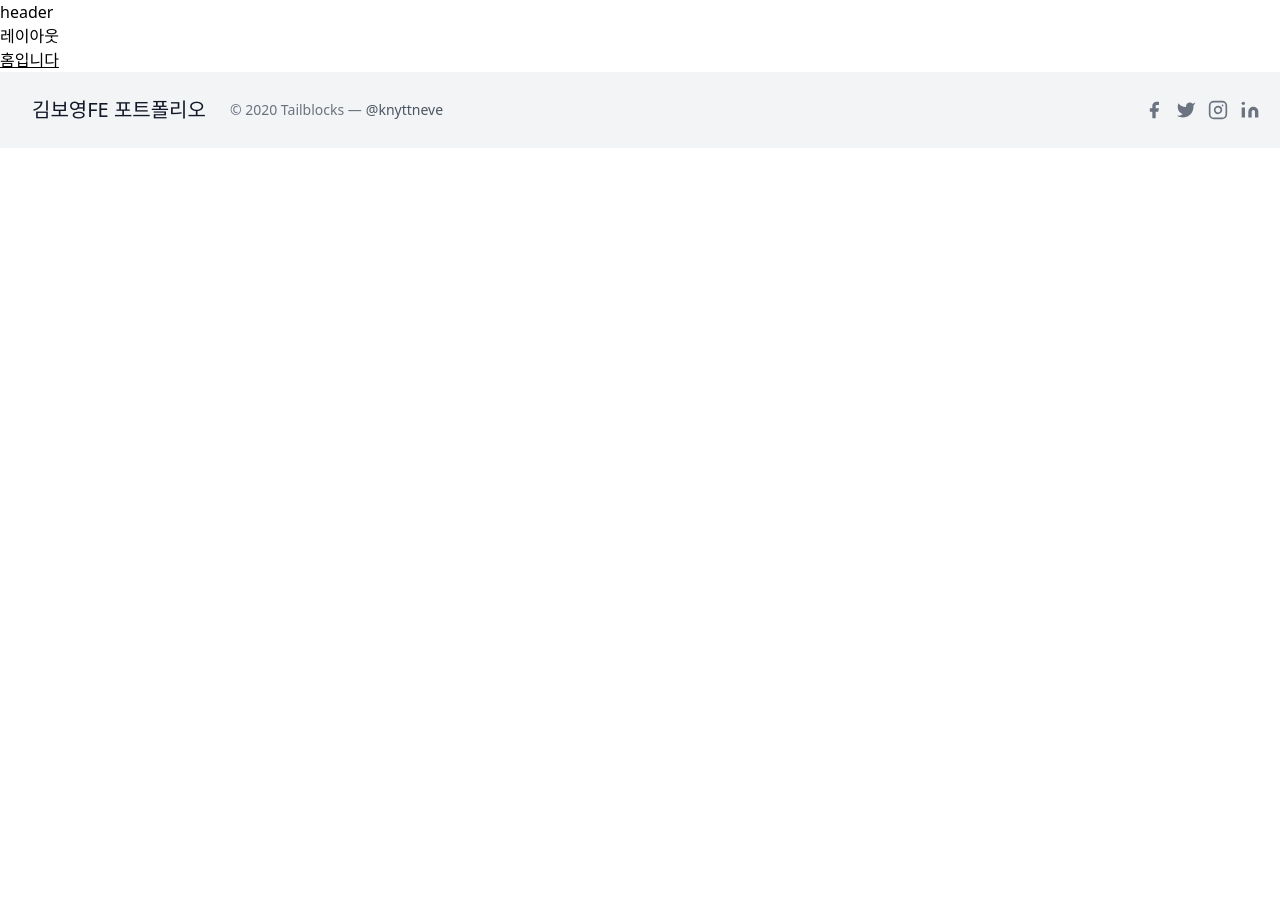
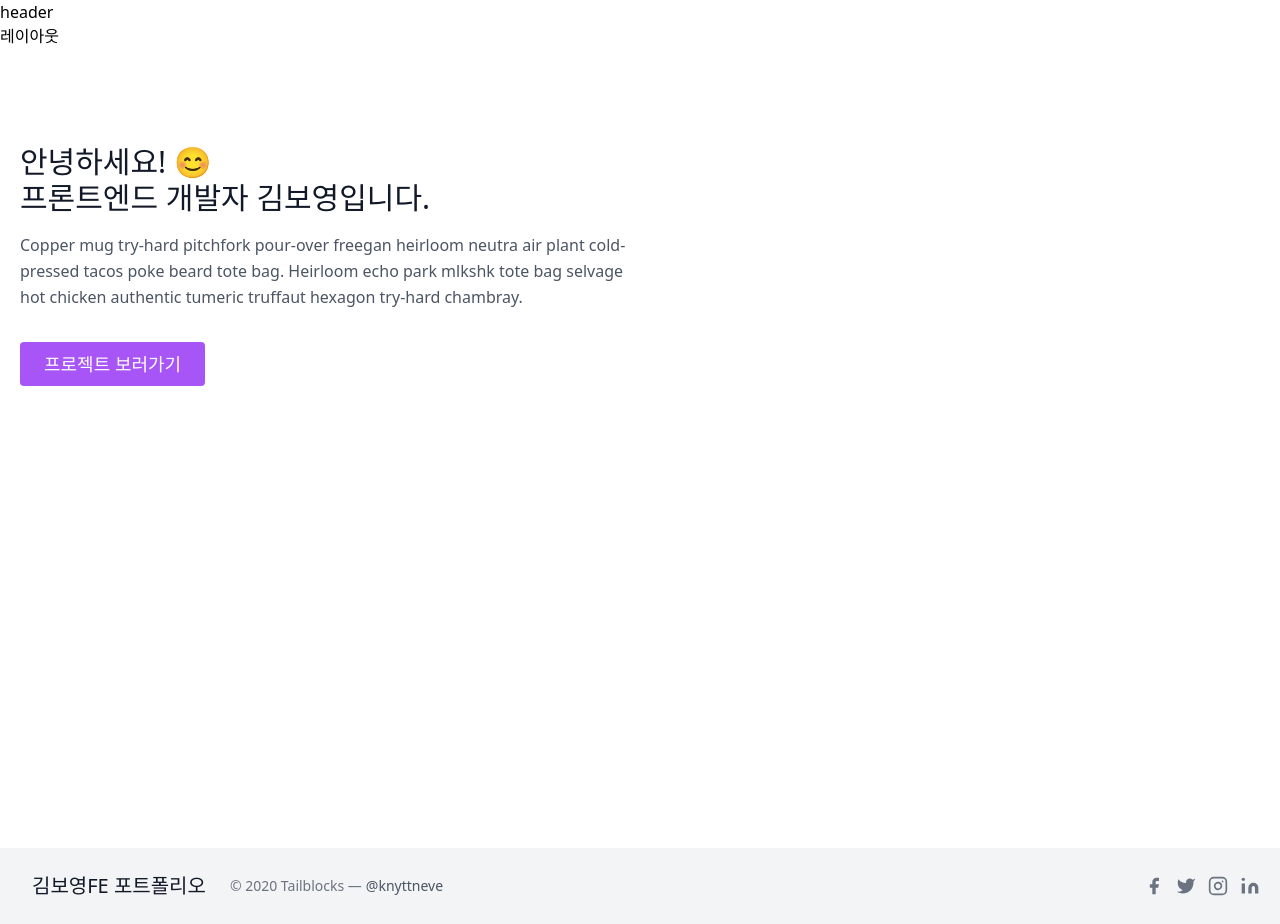
Before and after one commit to suga-ming/nextJs-portfolio, a Next.js app: page / in a window 1280 px wide. Before the commit the page ends 800 px from the top, so only its background shows below. Built offline with nearby package versions, Linux system fonts and the light colour scheme.

Commit message:
Feat(index)

```diff
--- a/pages/index.js
+++ b/pages/index.js
@@ -8,12 +8,34 @@
   return (
     <Layout>
       <Head>
-        <title>Next Portfolio</title>
+        <title>김보영FE Portfolio</title>
         <meta name="description" content="Generated by create next app" />
         <meta name="viewport" content="next 마스터 하기!" />
         <link rel="icon" href="/favicon.ico" />
       </Head>
-      <h1 className="underline">홈입니다</h1>
+      <section className="flex min-h-screen flex-col items-center text-gray-600 body-font">
+        <div className="container mx-auto flex px-5 py-24 md:flex-row flex-col items-center">
+          <div className="lg:flex-grow md:w-1/2 lg:pr-24 md:pr-16 flex flex-col md:items-start md:text-left mb-16 md:mb-0 items-center text-center">
+            <h1 className="title-font sm:text-3xl text-3xl mb-4 font-medium text-gray-900">
+              안녕하세요! 😊
+              <br className="hidden lg:inline-block" />
+              프론트엔드 개발자 김보영입니다.
+            </h1>
+            <p className="mb-8 leading-relaxed">
+              Copper mug try-hard pitchfork pour-over freegan heirloom neutra
+              air plant cold-pressed tacos poke beard tote bag. Heirloom echo
+              park mlkshk tote bag selvage hot chicken authentic tumeric
+              truffaut hexagon try-hard chambray.
+            </p>
+            <div className="flex justify-center">
+              <button className="inline-flex text-white bg-purple-500 border-0 py-2 px-6 focus:outline-none hover:bg-purple-600 rounded text-lg">
+                프로젝트 보러가기
+              </button>
+            </div>
+          </div>
+          <div className="lg:max-w-lg lg:w-full md:w-1/2 w-5/6"></div>
+        </div>
+      </section>
     </Layout>
   );
 }
```
